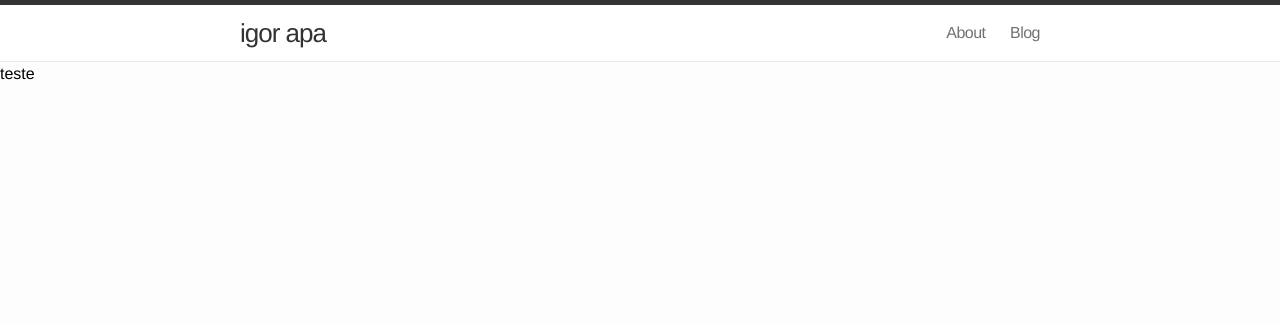
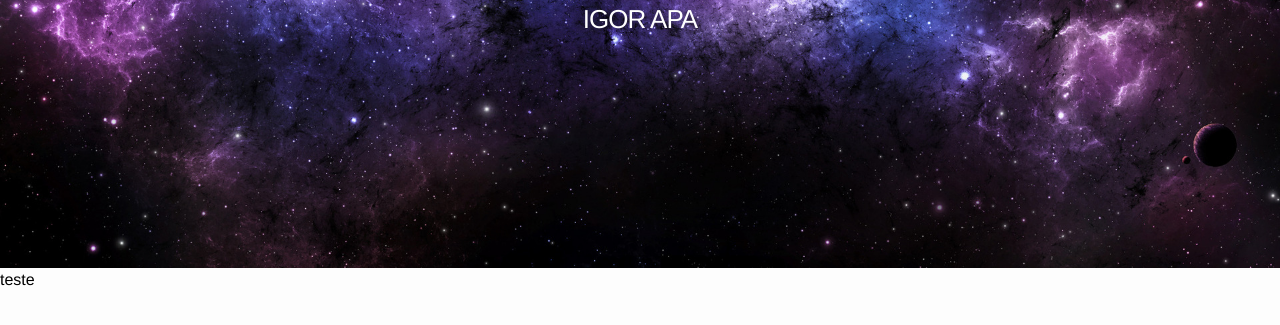
Before and after one commit to igorapa/igorapa.github.io, a Jekyll site: the page built from index.html, in a window 1280 px wide. Shown: the top 325 px of the page. Built offline with Jekyll 4.4.1, drawn with Linux system fonts in a browser that asks for light colours.

Commit message:
modificações no PSD e começando na criação do header

```diff
--- a/_includes/header.html
+++ b/_includes/header.html
@@ -5,7 +5,7 @@
     <a class="site-title" href="{{ site.baseurl }}/">{{ site.title }}</a>
 
     <nav class="site-nav">
-      <a href="#" class="menu-icon">
+      <!-- <a href="#" class="menu-icon">
         <svg version="1.1" xmlns="http://www.w3.org/2000/svg" xmlns:xlink="http://www.w3.org/1999/xlink" x="0px" y="0px"
            viewBox="0 0 18 15" enable-background="new 0 0 18 15" xml:space="preserve">
           <path fill="#505050" d="M18,1.484c0,0.82-0.665,1.484-1.484,1.484H1.484C0.665,2.969,0,2.304,0,1.484l0,0C0,0.665,0.665,0,1.484,0
@@ -15,12 +15,12 @@
           <path fill="#505050" d="M18,13.516C18,14.335,17.335,15,16.516,15H1.484C0.665,15,0,14.335,0,13.516l0,0
             c0-0.82,0.665-1.484,1.484-1.484h15.031C17.335,12.031,18,12.696,18,13.516L18,13.516z"/>
         </svg>
-      </a>
-      <div class="trigger">
+      </a> -->
+      <!-- <div class="trigger">
         {% for page in site.pages %}
           {% if page.title %}<a class="page-link" href="{{ page.url | prepend: site.baseurl }}">{{ page.title }}</a>{% endif %}
         {% endfor %}
-      </div>
+      </div> -->
     </nav>
 
   </div>
--- a/css/main.css
+++ b/css/main.css
@@ -4,6 +4,9 @@
 * {
   margin: 0;
   padding: 0;
+  -webkit-box-sizing: border-box;
+  -moz-box-sizing: border-box;
+  box-sizing: border-box;
 }
 
 html, body { height: 100%; }
@@ -19,8 +22,8 @@ body {
 h1, h2, h3, h4, h5, h6 { font-size: 100%; font-weight: 400; }
 
 a         { color: #2a7ae2; text-decoration: none; }
-a:hover   { color: #000; text-decoration: underline; }
-a:visited { color: #205caa; }
+/*a:hover   { color: #000; text-decoration: underline; }*/
+/*a:visited { color: #205caa; }*/
 
 /* Utility */
 
@@ -28,10 +31,13 @@ a:visited { color: #205caa; }
 .wrap:after { content:""; display:table; }
 .wrap:after { clear: both; }
 .wrap {
-  max-width: 800px;
-  padding: 0 30px;
-  margin: 0 auto;
-  zoom: 1;
+  /*max-width: 800px;*/
+  /*padding: 0 30px;*/
+  /*margin: 0 auto;*/
+  /*zoom: 1;*/
+}
+.wrap {
+  text-align: center;
 }
 
 
@@ -41,13 +47,29 @@ a:visited { color: #205caa; }
 /* Site header */
 
 .site-header {
-  border-top: 5px solid #333;
-  border-bottom: 1px solid #e8e8e8;
-  min-height: 56px;
-  background-color: white;
+  width: 100%;
+  height: 268px;
+  background-color: #000;
+  background: url(img/bg-header.jpg);
+  background-repeat: no-repeat;
+  background-size: cover;
+  background-position: 0 70%;
 }
 
-.site-title,
+.site-title {
+  display: inline-block;
+  color: #fff;
+  font-size: 26px;
+  letter-spacing: -1px;
+  /*float: left;*/
+  /*line-height: 56px;*/
+  /*position: relative;*/
+  z-index: 1;
+  text-transform: uppercase;
+}
+
+
+/*.site-title,
 .site-title:hover,
 .site-title:visited {
   display: block;
@@ -59,7 +81,7 @@ a:visited { color: #205caa; }
   position: relative;
   z-index: 1;
 }
-
+*/
 .site-nav {
   float: right;
   line-height: 56px;
```
Also changed, not shown: css/img/bg-header.jpg (added), css/img/logo-igorapa.png, 2 other files.
